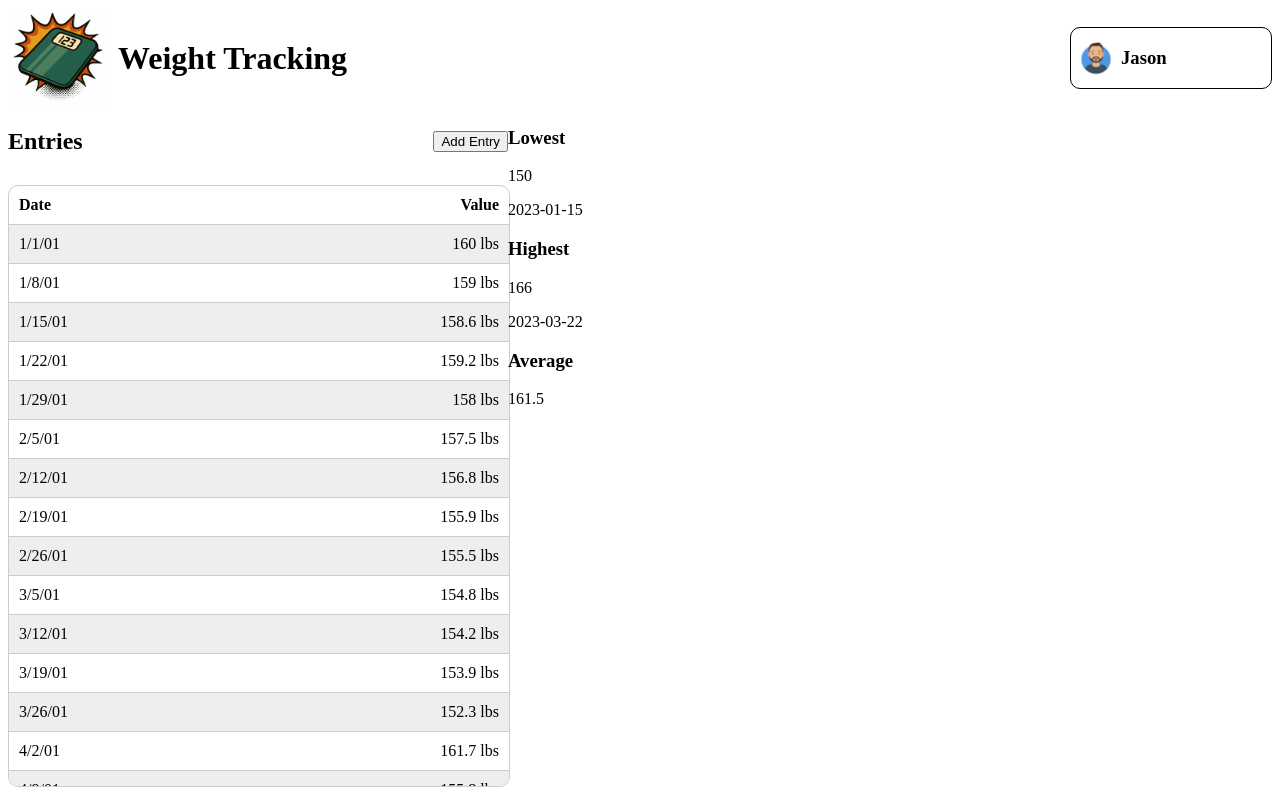
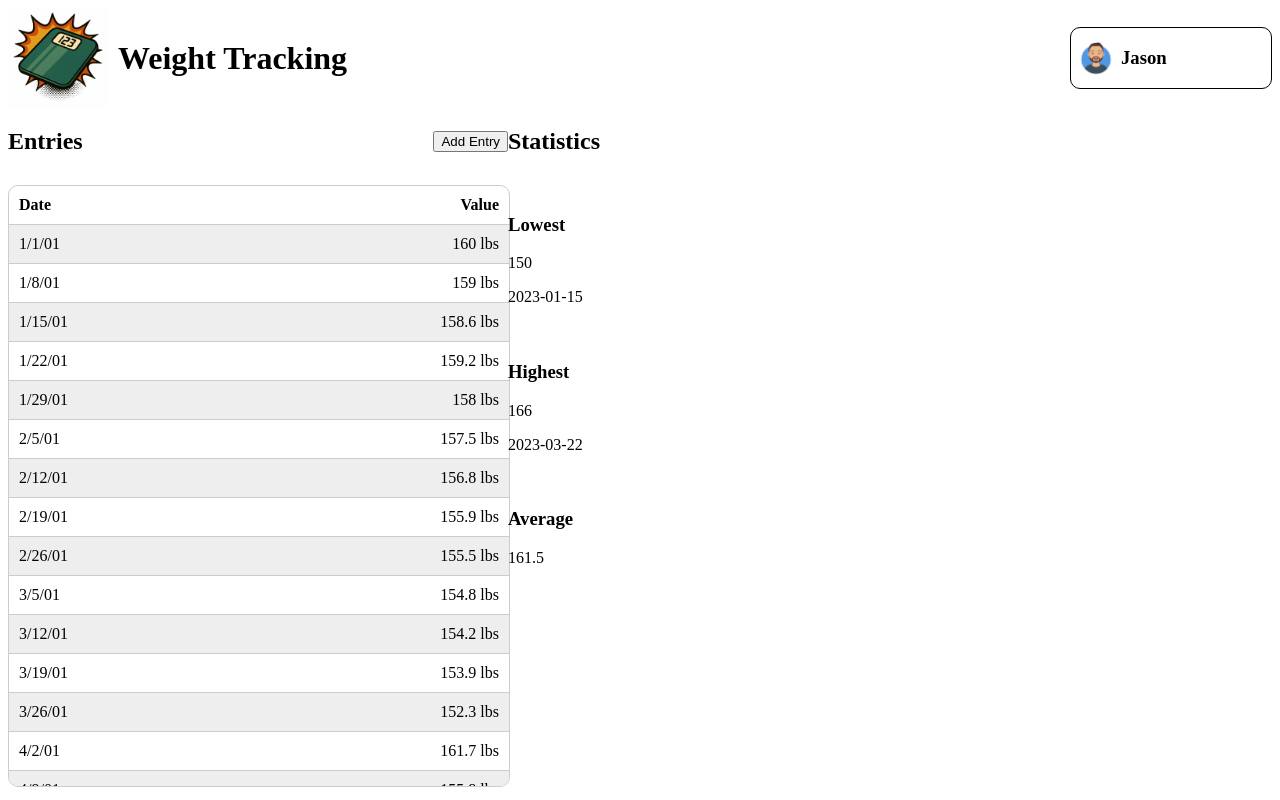
Before and after one commit to Floresj4/weight-tracking, an Angular app in the folder weight-tracking-ui/: page / in a window 1280 px wide. Built offline with nearby package versions, Linux system fonts and the light colour scheme.

Commit message:
add header and set column

```diff
--- a/weight-tracking-ui/src/app/app.component.html
+++ b/weight-tracking-ui/src/app/app.component.html
@@ -21,6 +21,8 @@
     </section>
 
     <section class="stats-container">
+        <h2>Statistics</h2>
+
         <app-weight-stat
             label="Lowest"
             [value]="lowestWeight"
--- a/weight-tracking-ui/src/app/app.component.scss
+++ b/weight-tracking-ui/src/app/app.component.scss
@@ -18,3 +18,10 @@ main {
     align-items: center;
     margin-bottom: 10px;
 }
+
+.stats-container {
+    display: flex;
+    flex-direction: column;
+    gap: 20px;
+    margin-bottom: 20px;
+}
```
